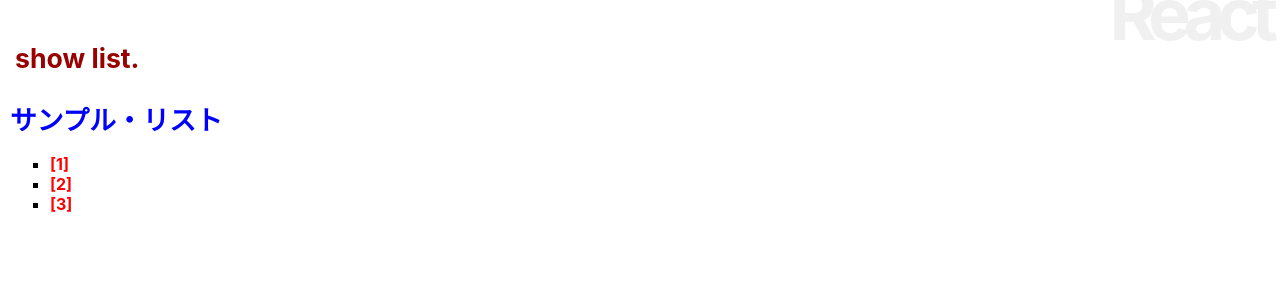
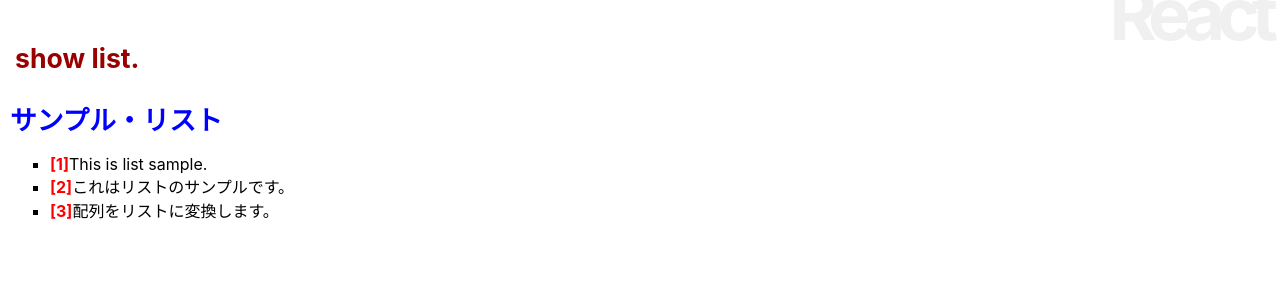
Before and after one commit to hondayuki0606/react-app, a React (Create React App) app: page / in a window 1280 px wide. Shown: the top 300 px of the page. Built offline with nearby package versions, Linux system fonts and the light colour scheme.

Commit message:
リストコンポーネント リスト3-24 P160

```diff
--- a/src/App.js
+++ b/src/App.js
@@ -71,6 +71,7 @@
     return(
       <li style={this.li}>
         <span style={this.num}>[{this.props.number}]</span>
+        {this.props.value}
       </li>
     )
   }
```
